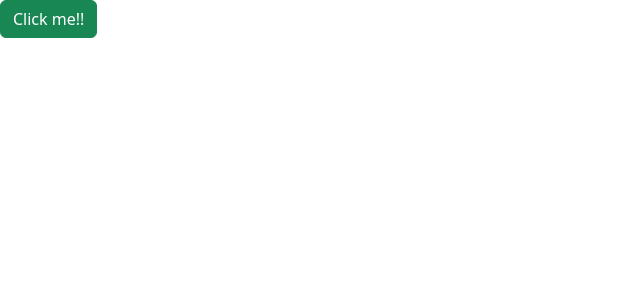
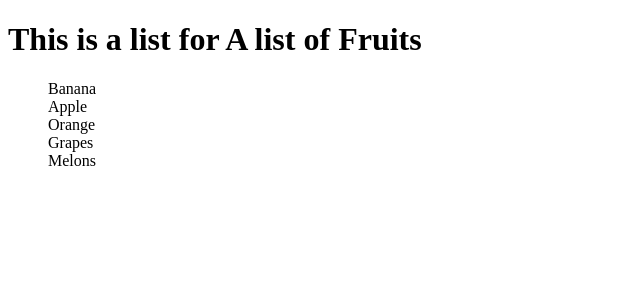
Before and after one commit to syntaxtrash/legendary-pancake, a React (Vite) app in the folder front-end/: page / in a window 1280 px wide. Shown: the top 300 px of the page, without its empty margins (0-640 px from the left). Built offline with nearby package versions, Linux system fonts and the light colour scheme.

Commit message:
add css file

```diff
--- a/front-end/src/App.tsx
+++ b/front-end/src/App.tsx
@@ -1,17 +1,14 @@
-import { useState } from "react";
-import Alert from "./components/Alert";
-import Button from "./components/Button";
+import ListGroup from "./components/ListGroup";
 
 function App() {
-  const [showAlert, setShowAlert] = useState(false);
+  const items = ["Banana", "Apple", "Orange", "Grapes", "Melons"];
   return (
     <>
-      {showAlert && (
-        <Alert onClose={() => setShowAlert(false)}>This is an alert!</Alert>
-      )}
-      <Button color="success" onClick={() => setShowAlert(true)}>
-        Click me!!
-      </Button>
+      <ListGroup
+        items={items}
+        heading="A list of Fruits"
+        onSelectItem={(item) => console.log(item)}
+      ></ListGroup>
     </>
   );
 }
--- /dev/null
+++ b/front-end/src/components/ListGroup/ListGroup.css
@@ -0,0 +1,3 @@
+.list-group {
+    list-style-type: none;
+}
--- a/front-end/src/components/ListGroup.tsx
+++ b/front-end/src/components/ListGroup/ListGroup.tsx
@@ -1,4 +1,5 @@
 import { useState } from "react";
+import "./ListGroup.css";
 
 interface ListGroupProps {
   items: string[];
--- /dev/null
+++ b/front-end/src/components/ListGroup/index.ts
@@ -0,0 +1,3 @@
+import ListGroup from "./ListGroup";
+
+export default ListGroup;
```
Also changed, not shown: front-end/src/main.tsx (+6 -7 lines).
